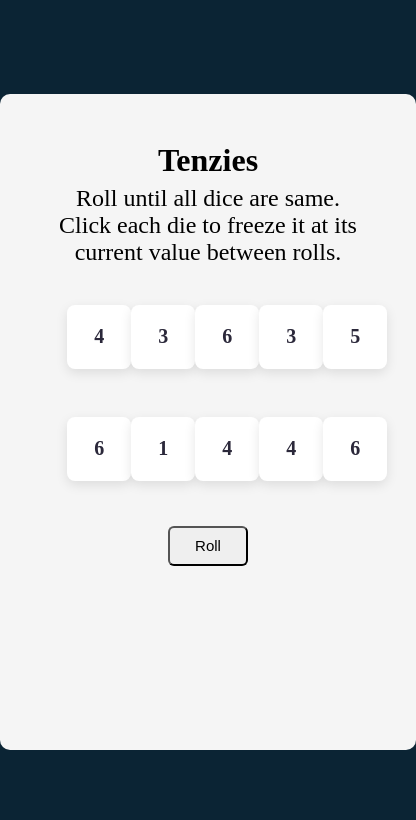
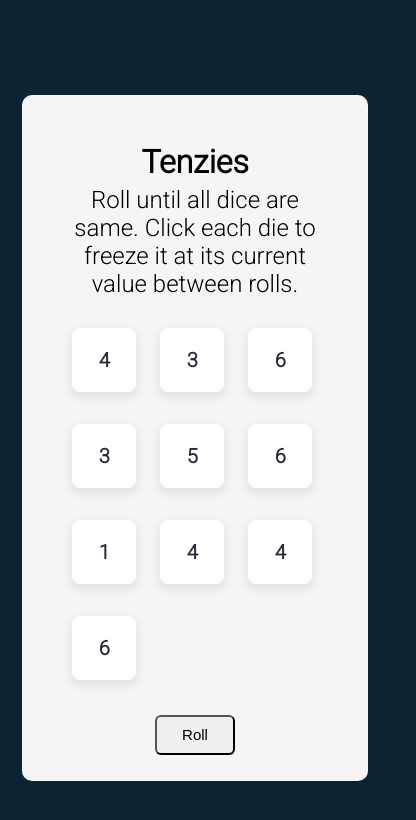
Before and after one commit to SHASHWAT-SGH/Tenzies, a React (Create React App) app: page / in a window 390 px wide. Shown: the top 820 px of the page, 416 px wide, since content can reach past the window. Built offline with nearby package versions, Linux system fonts and the light colour scheme.

Commit message:
game made respinsive

```diff
--- a/src/index.css
+++ b/src/index.css
@@ -1,7 +1,10 @@
+@import url('https://fonts.googleapis.com/css2?family=Roboto:wght@300&display=swap');
+
 body{
   padding: 0;
   margin: 0;
   box-sizing: border-box;
   background-color: #0B2434;
   overflow: hidden;
+  font-family: 'Roboto', sans-serif;
 }
--- a/src/styles/game.css
+++ b/src/styles/game.css
@@ -62,3 +62,42 @@ button:hover{
     transition: transform, 0.3s;
     transform: scale(1.1);
 }
+
+@media only screen and (max-width: 768px){
+    .main-container{
+        width: 70%;
+        height: 70%;
+    }
+
+    .game-area{
+        column-gap: 1.2rem;
+    }
+
+    .game-area{
+        margin: 12% 0 12% 1%;
+
+    }
+}
+
+@media only screen and (max-width: 550px){
+    .game-area{
+        grid-template-columns: auto auto auto auto;
+    }
+
+    .wrapper{
+        padding: 1rem;
+    }
+}
+
+@media only screen and (max-width: 540px){
+    .game-area{
+        row-gap: 2rem;
+        column-gap: 1rem;
+    }
+}
+
+@media only screen and (max-width: 450px){
+    .game-area{
+        grid-template-columns: auto auto auto;
+    }
+}
```
